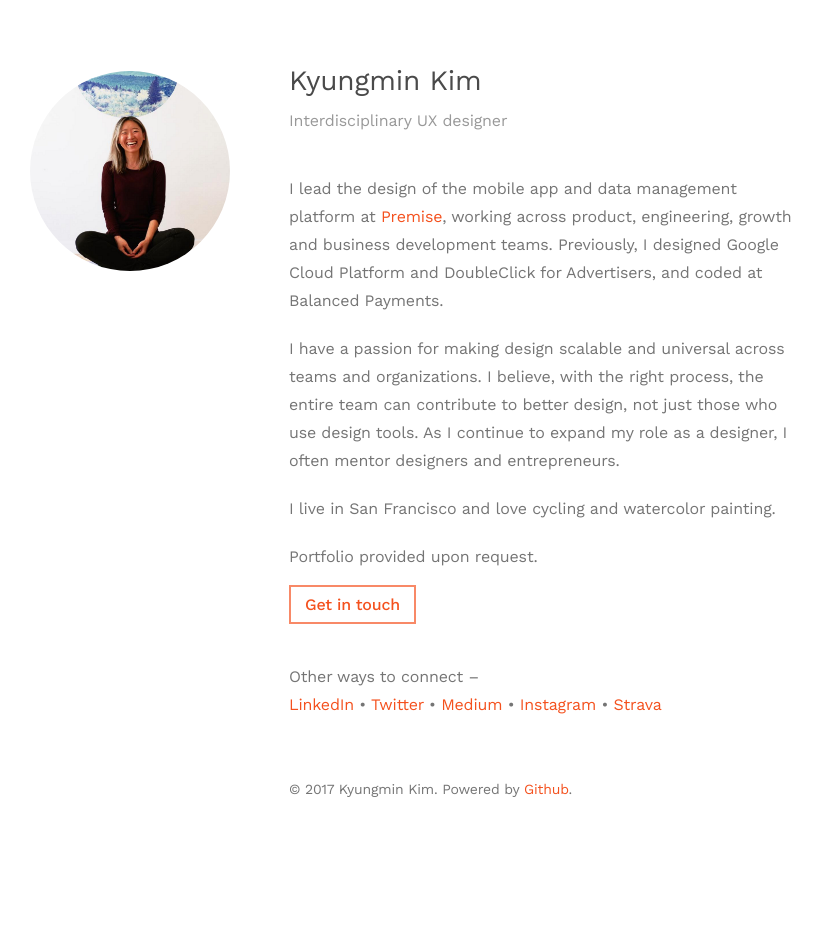
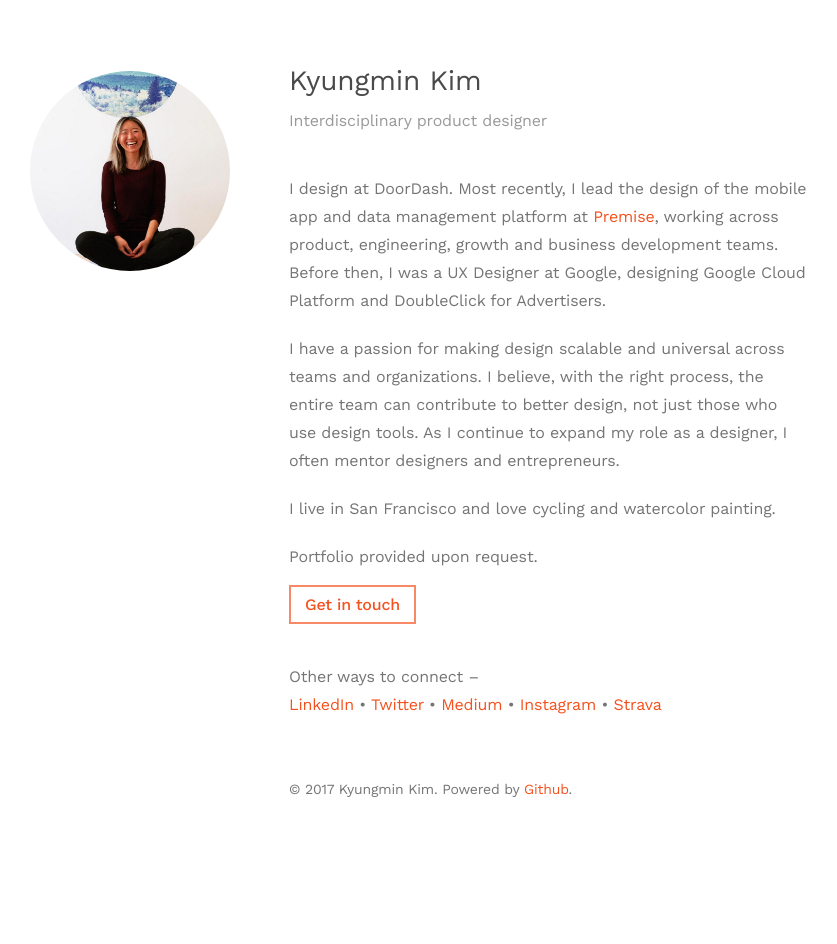
Before and after one commit to kyungmin/kyungmin.github.io, a Jekyll site: the page built from index.md, in a window 1280 px wide. Shown: the whole page, without its empty margins (92-929 px from the left). Built offline with Jekyll 4.4.1, drawn with Linux system fonts in a browser that asks for light colours.

Commit message:
Update bio

```diff
--- a/_layouts/home.html
+++ b/_layouts/home.html
@@ -6,8 +6,8 @@ layout: default
   <div class="animated bounceIn photo"></div>
   <div class="animated fadeIn">
     <h1>Kyungmin Kim</h1>
-    <p>Interdisciplinary UX designer</p>
-    <p>I lead the design of the mobile app and data management platform at <a href="http://www.premise.com" target="_blank">Premise</a>, working across product, engineering, growth and business development teams. Previously, I designed Google Cloud Platform and DoubleClick for Advertisers, and coded at Balanced Payments.</p>
+    <p>Interdisciplinary product designer</p>
+    <p>I design at DoorDash. Most recently, I lead the design of the mobile app and data management platform at <a href="http://www.premise.com" target="_blank">Premise</a>, working across product, engineering, growth and business development teams. Before then, I was a UX Designer at Google, designing Google Cloud Platform and DoubleClick for Advertisers.</p>
     <p>I have a passion for making design scalable and universal across teams and organizations. I believe, with the right process, the entire team can contribute to better design, not just those who use design tools. As I continue to expand my role as a designer, I often mentor designers and entrepreneurs.</p>
     <p>I live in San Francisco and love cycling and watercolor painting.</p>
     <p>Portfolio provided upon request.</p>
```
